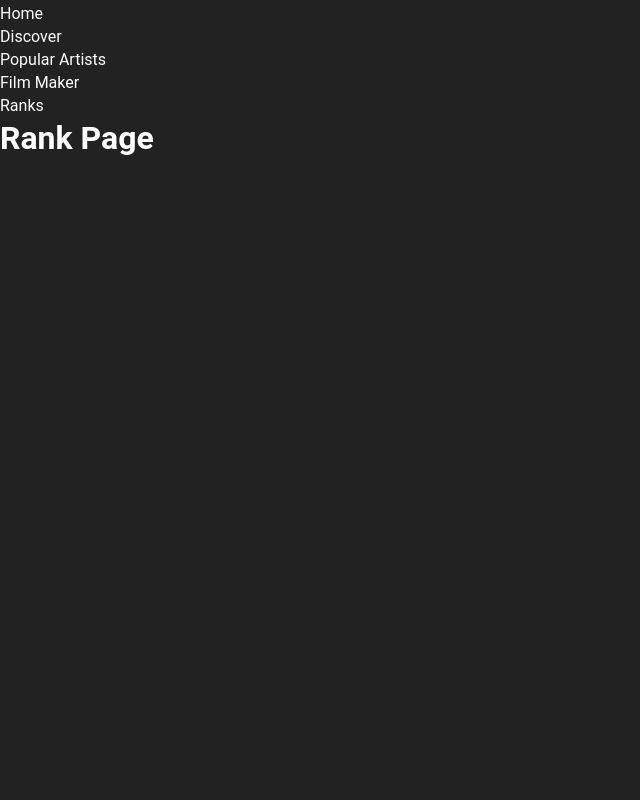
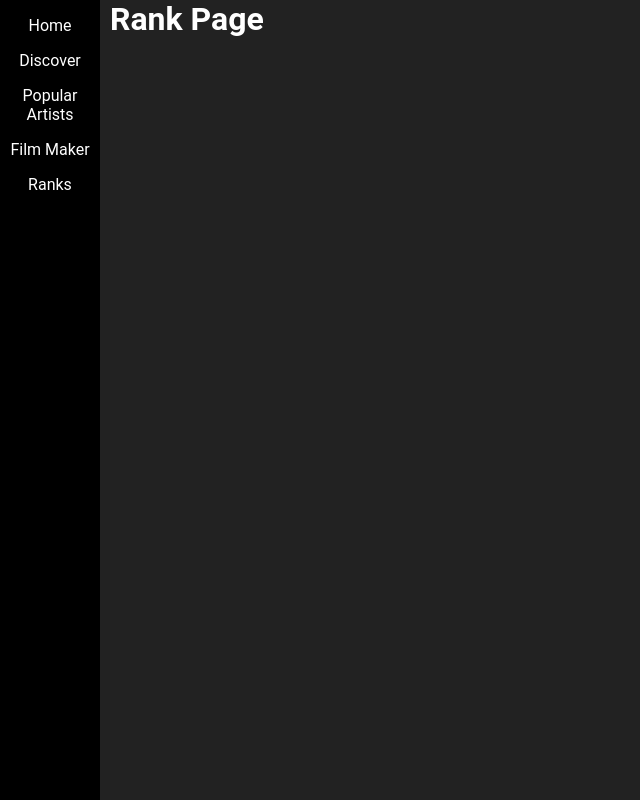
Before and after one commit to magacula/my-spotify-insights, a React (Create React App) app in the folder client/: page /ranks in a window 1280 px wide. Shown: the whole page, without its empty margins (0-640 px from the left). Built offline with nearby package versions, Linux system fonts and the light colour scheme.

Commit message:
initial navbar styled (will add logos and active navbar later)

```diff
--- a/client/src/components/HomeDashboard.js
+++ b/client/src/components/HomeDashboard.js
@@ -26,10 +26,6 @@ const Button = styled.a`
     transition: 0.35s;
     background: ${colors.pink};
   }
-
-  a {
-    color: ${colors.white};
-  }
 `;
 
 const HomeDashboard = () => {
@@ -37,7 +33,6 @@ const HomeDashboard = () => {
     <div>
       <h1>User Home Page</h1>
       <Button href={LOGOUT_USER}>Logout</Button>
-      {/* <Button href={LOGOUT}></Button> */}
     </div>
   );
 };
--- a/client/src/components/Navbar.js
+++ b/client/src/components/Navbar.js
@@ -5,12 +5,23 @@ import { Link } from "react-router-dom";
 
 const { colors } = themes;
 
-const NavContainer = styled.div``;
+const NavContainer = styled.div`
+  display: flex;
+  flex-direction: column;
+  min-height: 100vh;
+  position: fixed;
+  top: 0;
+  left: 0;
+  width: 100px;
+  background-color: ${colors.black};
+  text-align: center;
+  z-index: 99;
+`;
 
 const NavMenu = styled.ul``;
 
 const NavMenuItem = styled.li`
-  margin: 0.25rem 0;
+  margin: 1rem 0;
 `;
 
 const NavLink = styled(Link)`
--- a/client/src/styles/GlobalStyles.js
+++ b/client/src/styles/GlobalStyles.js
@@ -18,6 +18,10 @@ body {
 a {
   text-decoration: none;
 }
+
+h1 {
+  margin-left:110px;
+}
 `;
 
 export default GlobalStyles;
```
